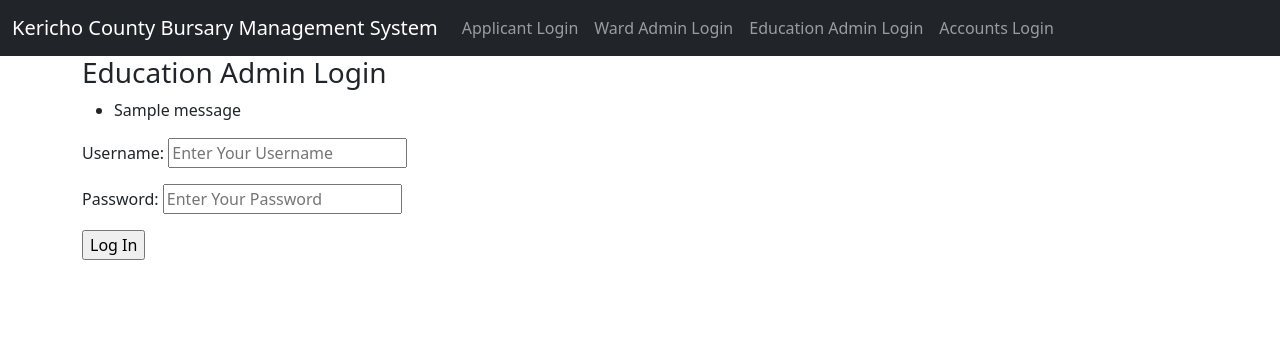
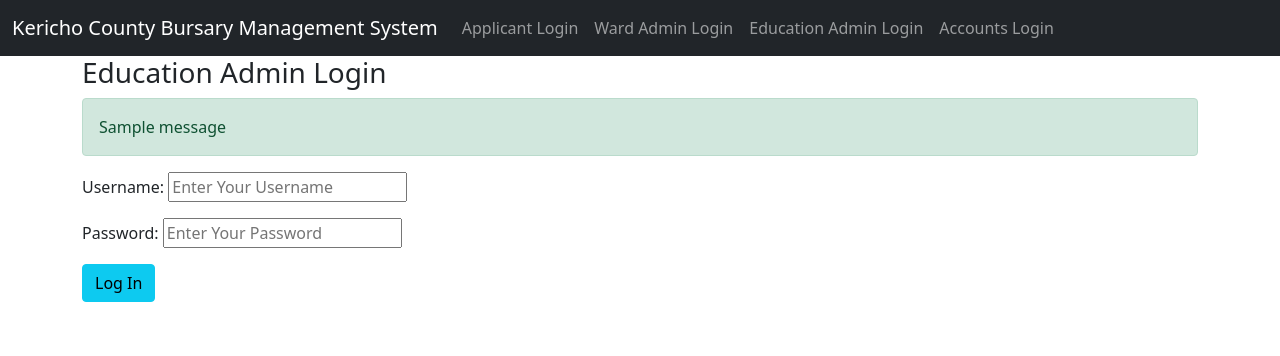
Before and after one commit to ChristianRono/KCBMSv3, a Django app: page /education/login/ in a window 1280 px wide. Shown: the top 356 px of the page. Run offline with Django 4.2, Linux system fonts and the light colour scheme; tables that the repository leaves empty hold one stand-in row (values such as "Sample post"); one stand-in notice (Sample message) is shown; some libraries are stand-ins or nearby versions.

Commit message:
Finished integrating te edu admin module

```diff
--- a/education/templates/base_education_login.html
+++ b/education/templates/base_education_login.html
@@ -23,13 +23,13 @@
 <form class="form" action="{% url 'education login' %}" method="POST">
     {% csrf_token %}
     {% if messages %}
-    <ul class="messages">
+    <div class="messages">
         {% for message in messages %}
-        <li{% if message.tags %} class="{{ message.tags }}"{% endif %}>{{ message }}</li>
+        <p {% if message.tags != 'error' %} class="alert alert-{{ message.tags }}"{% else %} class="alert alert-danger" {% endif %}>{{ message }}</li>
         {% endfor %}
-    </ul>
+    </div>
     {% endif %}
     {{ form.as_p }}
-    <input type="submit" value='Log In'>
+    <input class="btn btn-info" type="submit" value='Log In'>
 </form>
 {% endblock %}
```
